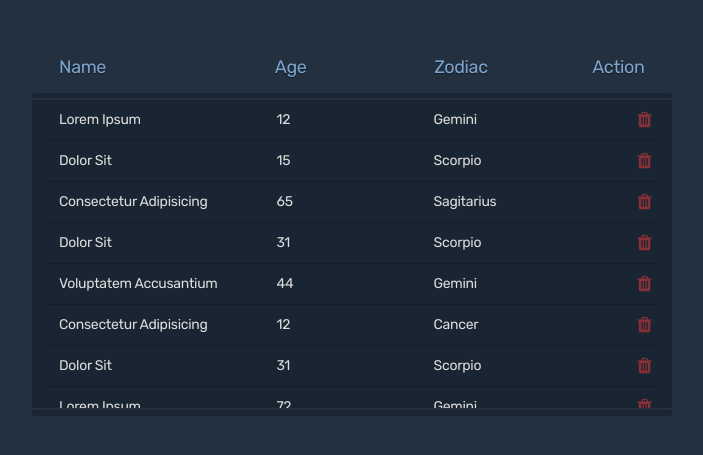
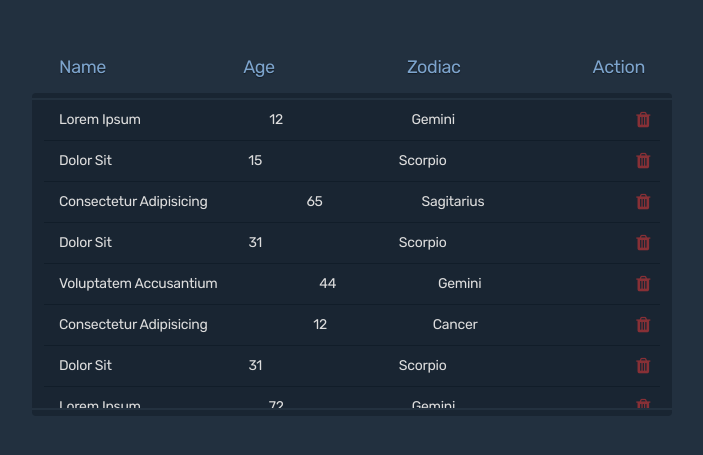
Before and after one commit to annavu/component-task, a website built with webpack: page src/index.html in a window 1280 px wide. Shown: the part 171-626 px from the top of the page, without its empty margins (288-991 px from the left). Built offline with nearby package versions, Linux system fonts and the light colour scheme.

Commit message:
change markup, add grid classes

```diff
--- a/src/index.html
+++ b/src/index.html
@@ -5,35 +5,35 @@
   <meta name="viewport" content="width=device-width, initial-scale=1.0">
   <meta http-equiv="X-UA-Compatible" content="ie=edge">
   <link href="https://stackpath.bootstrapcdn.com/font-awesome/4.7.0/css/font-awesome.min.css" rel="stylesheet" integrity="sha384-wvfXpqpZZVQGK6TAh5PVlGOfQNHSoD2xbE+QkPxCAFlNEevoEH3Sl0sibVcOQVnN" crossorigin="anonymous">
-  <title>Document</title>
+  <title>Component</title>
 </head>
 <body>
-  <section class="table">
+  <section class="table col-24">
     <!-- table header -->
     <div class="table__header">
-      <div class="cell cell--first">
+      <div class="cell col-8">
         <p class="cell__header">Name</p>
       </div>
-      <div class="cell cell--second">
+      <div class="cell col-6">
         <p class="cell__header cell__header--age">Age</p>
       </div>
-      <div class="cell cell--third">
+      <div class="cell col-5">
         <p class="cell__header cell__header--zodiac">Zodiac</p>
       </div>
-      <div class="cell cell--fourth">
+      <div class="cell col-3">
         <p class="cell__header cell__header--action">Action</p>
       </div>
     </div>
     <!-- table content -->
     <div class="table__content">
-      <div class="row row--first tooltip" data-tooltip="Are you sure you want to remove this item?">
-        <div class="cell cell--first">
+      <div class="row row--first" data-tooltip="Are you sure you want to remove this item?">
+        <div class="cell col-8">
           <p class="cell__text">Lorem Ipsum</p>
         </div>
-        <div class="cell cell--second">
+        <div class="cell col-6">
           <p class="cell__text">12</p>
         </div>
-        <div class="cell cell--third">
+        <div class="cell col-5">
           <p class="cell__text">Gemini</p>
         </div>
         <div class="cell cell--img">
@@ -42,14 +42,14 @@
         </div>
       </div>
 
-      <div class="row tooltip" data-tooltip="Are you sure you want to remove this item?">
-        <div class="cell cell--first">
+      <div class="row" data-tooltip="Are you sure you want to remove this item?">
+        <div class="cell col-8">
           <p class="cell__text">Dolor Sit</p>
         </div>
-        <div class="cell cell--second">
+        <div class="cell col-6">
           <p class="cell__text">15</p>
         </div>
-        <div class="cell cell--third">
+        <div class="cell col-5">
           <p class="cell__text">Scorpio</p>
         </div>
         <div class="cell cell--img">
@@ -59,13 +59,13 @@
       </div>
 
       <div class="row" data-tooltip="Are you sure you want to remove this item?">
-        <div class="cell cell--first">
+        <div class="cell col-8">
           <p class="cell__text">Consectetur Adipisicing</p>
         </div>
-        <div class="cell cell--second">
+        <div class="cell col-6">
           <p class="cell__text">65</p>
         </div>
-        <div class="cell cell--third">
+        <div class="cell col-5">
           <p class="cell__text">Sagitarius</p>
         </div>
         <div class="cell cell--img">
@@ -75,13 +75,13 @@
       </div>
 
       <div class="row" data-tooltip="Are you sure you want to remove this item?">
-        <div class="cell cell--first">
+        <div class="cell col-8">
           <p class="cell__text">Dolor Sit</p>
         </div>
-        <div class="cell cell--second">
+        <div class="cell col-6">
           <p class="cell__text">31</p>
         </div>
-        <div class="cell cell--third">
+        <div class="cell col-5">
           <p class="cell__text">Scorpio</p>
         </div>
         <div class="cell cell--img">
@@ -91,13 +91,13 @@
       </div>
 
       <div class="row" data-tooltip="Are you sure you want to remove this item?">
-        <div class="cell cell--first">
+        <div class="cell col-8">
           <p class="cell__text">Voluptatem Accusantium</p>
         </div>
-        <div class="cell cell--second">
+        <div class="cell col-6">
           <p class="cell__text">44</p>
         </div>
-        <div class="cell cell--third">
+        <div class="cell col-5">
           <p class="cell__text">Gemini</p>
         </div>
         <div class="cell cell--img">
@@ -106,13 +106,13 @@
       </div>
 
       <div class="row" data-tooltip="Are you sure you want to remove this item?">
-        <div class="cell cell--first">
+        <div class="cell col-8">
           <p class="cell__text">Consectetur Adipisicing</p>
         </div>
-        <div class="cell cell--second">
+        <div class="cell col-6">
           <p class="cell__text">12</p>
         </div>
-        <div class="cell cell--third">
+        <div class="cell col-5">
           <p class="cell__text">Cancer</p>
         </div>
         <div class="cell cell--img">
@@ -122,13 +122,13 @@
       </div>
 
       <div class="row" data-tooltip="Are you sure you want to remove this item?">
-        <div class="cell cell--first">
+        <div class="cell col-8">
           <p class="cell__text">Dolor Sit</p>
         </div>
-        <div class="cell cell--second">
+        <div class="cell col-6">
           <p class="cell__text">31</p>
         </div>
-        <div class="cell cell--third">
+        <div class="cell col-5">
           <p class="cell__text">Scorpio</p>
         </div>
         <div class="cell cell--img">
@@ -138,13 +138,13 @@
       </div>
 
       <div class="row--last" data-tooltip="Are you sure you want to remove this item?">
-        <div class="cell cell--first">
+        <div class="cell col-8">
           <p class="cell__text">Lorem Ipsum</p>
         </div>
-        <div class="cell cell--second">
+        <div class="cell col-6">
           <p class="cell__text">72</p>
         </div>
-        <div class="cell cell--third">
+        <div class="cell col-5">
           <p class="cell__text">Gemini</p>
         </div>
         <div class="cell cell--img">
```
